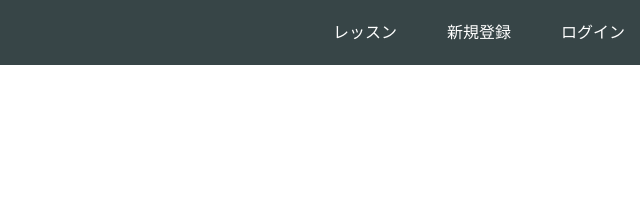
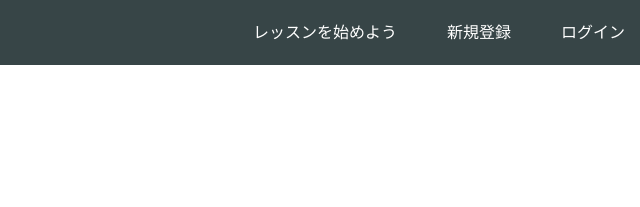
Before and after one commit to yarebadekiru/yarebadekiru.github.io, a plain HTML site: page index.html in a window 1280 px wide. Shown: the top 207 px of the page, 640-1280 px from the left. Drawn offline with Linux system fonts and the light colour scheme.

Commit message:
Update index.html

```diff
--- a/index.html
+++ b/index.html
@@ -15,7 +15,7 @@
       </div>
       <span class="fa fa-bars menu-icon"></span>
       <div class="header-right">
-        <a href="#">レッスン</a>
+        <a href="#">レッスンを始めよう</a>
         <a href="#">新規登録</a>
         <a href="#" class="login">ログイン</a>
       </div>
```
